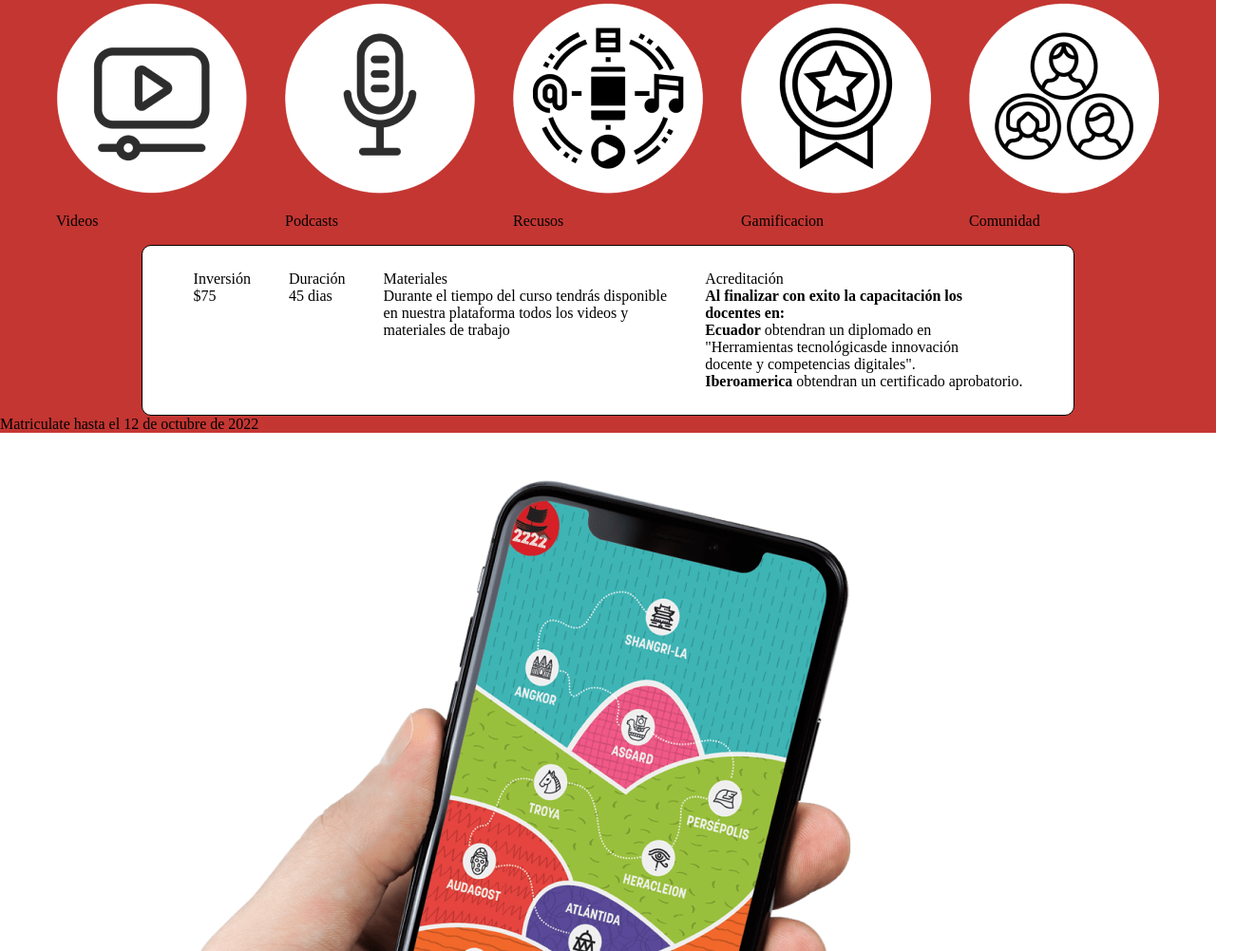
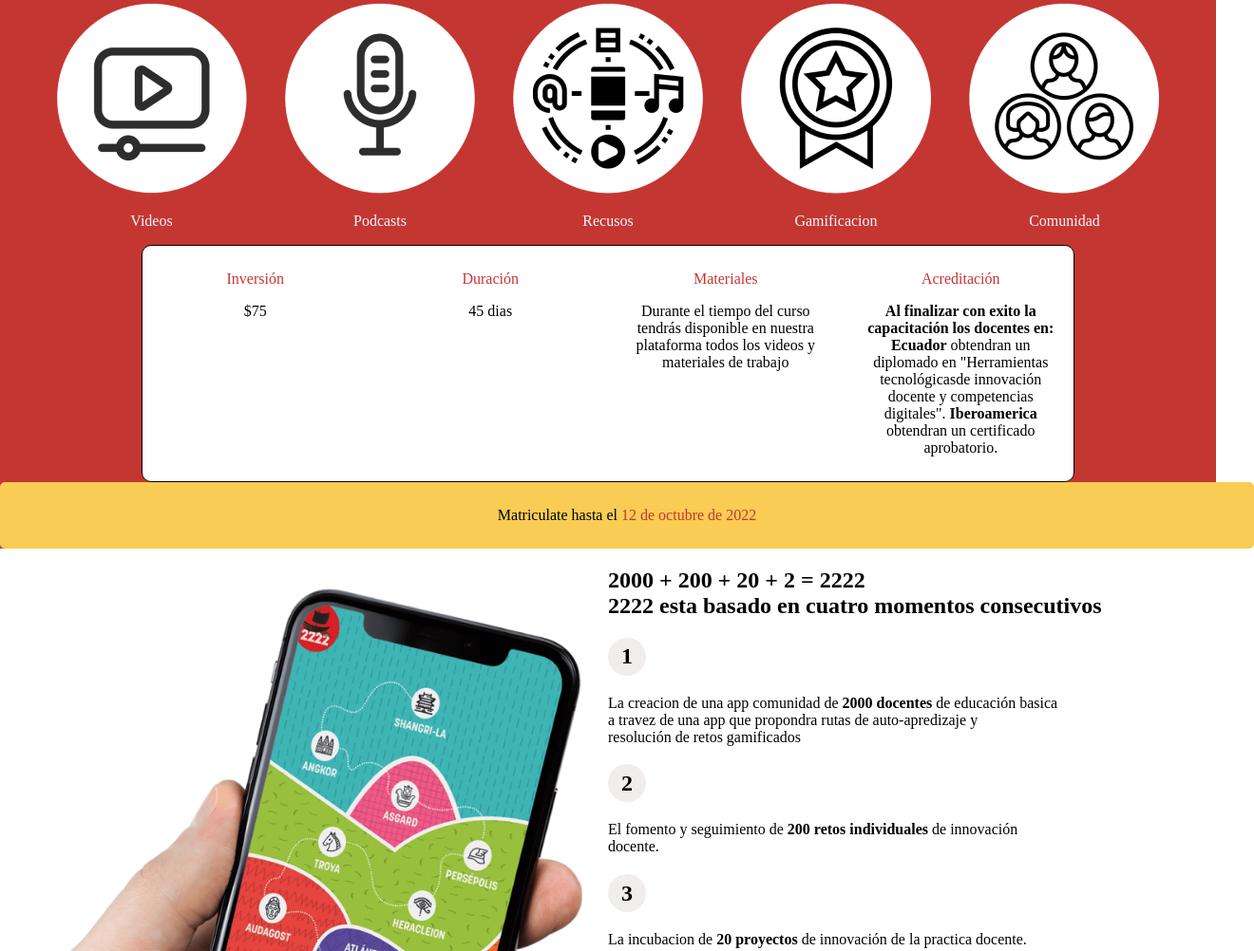
Before and after one commit to Binnarium/practicas-lab-2222-copy, a plain HTML site: page src/index.html in a window 1280 px wide. Shown: the part 2049-3051 px from the top of the page at 95% size, 1320 px wide, since content can reach past the window. Drawn offline with Linux system fonts and the light colour scheme.

Commit message:
Avance_30_01

```diff
--- a/src/index.html
+++ b/src/index.html
@@ -98,7 +98,7 @@
     </section>
 
     <section id="section_4_requisitos_beneficios">
-        <h2>Una aventura educativa multimedia expandida</h2>
+        <h2 class="titulo_section_4 ">Una aventura educativa multimedia expandida</h2>
         <div class="container logos">
             <article class="videos">
                 <img src="/src/Imagenes_practica/youtube.png" alt="logo_youtube">
@@ -122,51 +122,51 @@
             </article>
         </div>
         <div class=" container requisitos">
-            <article>
-                <p>Inversión<br>$75</p>
+            <article class="articulo_re_inv">
+                <p class="titulo_requisitos">Inversión</p>
+                <p class="contenido_requisito">$75</p>
             </article>
-            <article>
-                <p>Duración<br>45 dias</p>
+            <article class="articulo_re_dur">
+                <p class="titulo_requisitos">Duración</p>
+                <p class="contenido_requisito">45 dias</p>
             </article>
-            <article>
-                <p>Materiales<br>Durante el tiempo del curso tendrás disponible <br> en nuestra plataforma todos los videos y <br>
-                    materiales de trabajo</p>
+            <article class="articulo_re_mat">
+                <p class="titulo_requisitos">Materiales</p>
+                <p class="contenido_requisito">Durante el tiempo del curso tendrás disponible  en nuestra plataforma todos los videos y
+                materiales de trabajo</p>
             </article>
-            <article>
-                <p>Acreditación<br><b>Al finalizar con exito la capacitación los <br> docentes en:</b><br>
-                <b>Ecuador</b> obtendran un diplomado en <br> "Herramientas tecnológicasde innovación <br> docente y competencias
-                digitales". <br> <b>Iberoamerica</b> obtendran un certificado aprobatorio.</p>
+            <article class="articulo_re_acre">
+                <p class="titulo_requisitos">Acreditación<b></p>
+                <p class="contenido_requisito">Al finalizar con exito la capacitación los  docentes en:</b>
+                <b>Ecuador</b> obtendran un diplomado en  "Herramientas tecnológicasde innovación  docente y competencias
+                digitales".  <b>Iberoamerica</b> obtendran un certificado aprobatorio.</p>
             </article>
         </div>
-        <div class="foot_section_3">
-            <footer>Matriculate hasta el 12 de octubre de 2022</footer>
+        <div class="boton_inferior_4">
+            <p><span class="bot_inf_black">Matriculate hasta el</span> 12 de octubre de 2022</p>
         </div>
 
     </section>
 
     <section id="section_5_pasos">
-        <div class="container img_celular">
-            <article class="celular_mano">
-                <img src="/src/Imagenes_practica/mano_celular.png" alt="mano_celular">
-            </article>
-        </div>
-        <div class="container pasos_viaje">
+        <img class="img_section_5" src="/src/Imagenes_practica/mano_celular.png" alt="mano_celular">
+        <div class="pasos_viaje">
             <h2>2000 + 200 + 20 + 2 = 2222 <br> 2222 esta basado en cuatro momentos consecutivos</h2>
             <article class="primero">
-                <h2>1</h2>
+                <h2 class="num_pasos"><span>1</span></h2>
                 <p>La creacion  de una app comunidad de <b>2000 docentes</b> de educación basica <br> a travez de una app
                 que propondra rutas de auto-apredizaje y <br> resolución de retos  gamificados</p>
             </article>
             <article class="segundo">
-                <h2>2</h2>
+                <h2 class="num_pasos">2</h2>
                 <p>El fomento y seguimiento de <b>200 retos individuales </b>de innovación <br>docente.</p>
             </article>
             <article class="tercero">
-                <h2>3</h2>
+                <h2 class="num_pasos">3</h2>
                 <p>La incubacion de <b>20 proyectos</b> de innovación de la practica docente.</p>
             </article>
             <article class="cuarto">
-                <h2>4</h2>
+                <h2 class="num_pasos">4</h2>
                 <p>La incubacion y premiacion de <b>2 proyectos</b> finales</p>
             </article>
             <article class="premio">
--- a/src/main.css
+++ b/src/main.css
@@ -124,6 +124,27 @@ grid-area: rigth_down;
 #section_4_requisitos_beneficios {
     background-color: #C43632;
     flex-direction: column;
+
+}
+
+.titulo_section_4 {
+    text-align: center;
+    color: aliceblue;
+}
+
+.nombre_logos {
+    color: aliceblue;
+    text-align: center;
+}
+
+.titulo_requisitos {
+    color: #C43632;
+    text-align: center;
+
+}
+
+.contenido_requisito {
+    text-align: center;
 }
 
 .logos {
@@ -136,11 +157,25 @@ grid-area: rigth_down;
     flex-direction: column;
 }
 
+.articulo_re_inv {
+    flex: 1;
+}
 
+.articulo_re_dur {
+    flex: 1;
+}
+
+.articulo_re_mat {
+    flex: 1;
+}
+
+.articulo_re_acre {
+    flex: 1;
+}
 
 .requisitos {
     display: flex;
-gap: 40px;
+    gap: 30px;
     justify-content: center;
     border: 1px solid black;
     padding: 10px;
@@ -148,10 +183,51 @@ background-color: white;
     border-radius: 10px;
 }
 
-.foot_section_3 {
+.boton_inferior_4 {
+    padding: 10px 20px;
+    font-size: 16px;
+    color: white;
+    background-color: #F9CC54;
+    border: none;
+    border-radius: 5px;
+    cursor: pointer;
+    width: 100%;
+    color: #C43632;
+    text-align: center;
+}
+.bot_inf_black {
+    color: black;
+}
+
+
+/*Parte 5*/
+
+#section_5_pasos {
+    display: flex;
+    flex-direction: row;
+    flex-wrap: nowrap;
+}
+
+.img_section_5 {
+    width: 50%;
+    background-size: cover;
+}
+
+.pasos_viaje {
+    width: 50%;
+}
+
+.num_pasos {
+    border-radius: 100%;
+    background-color: #f1edec;
+    width: 40px;
+    height: 40px;
+    display: flex;
+    justify-content: center;
+    align-items: center;
 
 }
-/*Parte 5*/
+
 
 /*Parte 6*/
 
```
Lines whose indentation alone changed are shown as unchanged.
